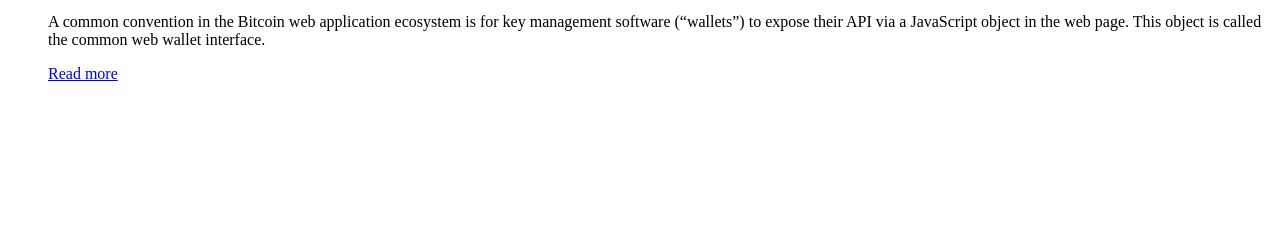
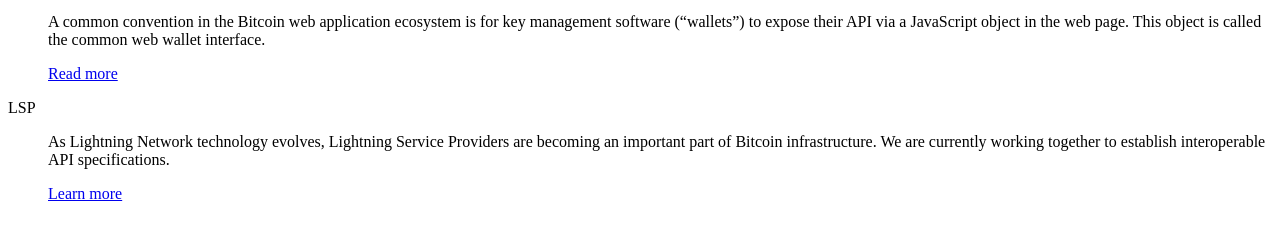
Before and after one commit to BitcoinAndLightningLayerSpecs/BitcoinAndLightningLayerSpecs.github.io, a plain HTML site: page index.html in a window 1280 px wide. Shown: the part 101-338 px from the top of the page. Drawn offline with Linux system fonts and the light colour scheme.

Commit message:
Add LSP
Add lsp and a temp chat link

```diff
--- a/index.html
+++ b/index.html
@@ -11,6 +11,15 @@
       <dd>
         <p>A common convention in the Bitcoin web application ecosystem is for key management software (“wallets”) to expose their API via a JavaScript object in the web page. This object is called the common web wallet interface.</p>
         <p><a href="/webbtc/">Read more</a></p>
+
+      </dd>
+    </dl>
+        <dl>
+      <dt>LSP</dt>
+      <dd>
+        <p>As Lightning Network technology evolves, Lightning Service Providers are becoming an important part of Bitcoin infrastructure. We are currently working together to establish interoperable API specifications.</p>
+        <p><a href="https://chat.synonym.to">Learn more</a></p>
+
       </dd>
     </dl>
   </body>
```
